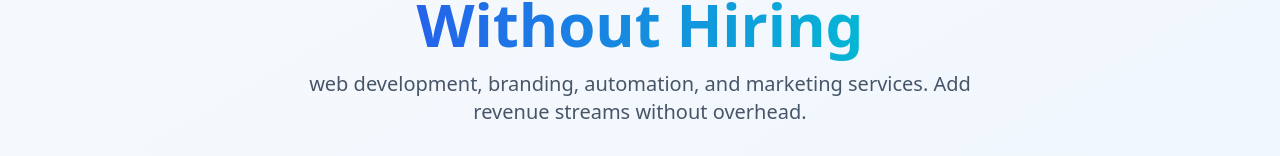
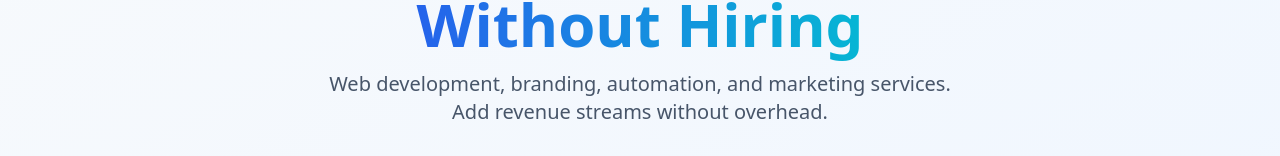
Before and after one commit to ali-rocc/easybrandlab, a Next.js app: page / in a window 1280 px wide. Shown: the part 362-518 px from the top of the page. Built offline with nearby package versions, Linux system fonts and the light colour scheme; no server answers.

Commit message:
design for homepage

```diff
--- a/src/app/page.tsx
+++ b/src/app/page.tsx
@@ -101,7 +101,7 @@ export default function Home() {
             <span className="text-gradient">Without Hiring</span>
           </h1>
           <p className="mx-auto mb-8 max-w-2xl text-lg text-slate-600 sm:text-xl">
-            web development, branding, automation, and marketing services. Add revenue streams without overhead.
+            Web development, branding, automation, and marketing services.<br></br> Add revenue streams without overhead.
           </p>
           <div className="flex flex-col gap-4 sm:flex-row sm:justify-center">
             <Button href="/contact" size="lg" trackAs="home_hero_start_scaling">
```
